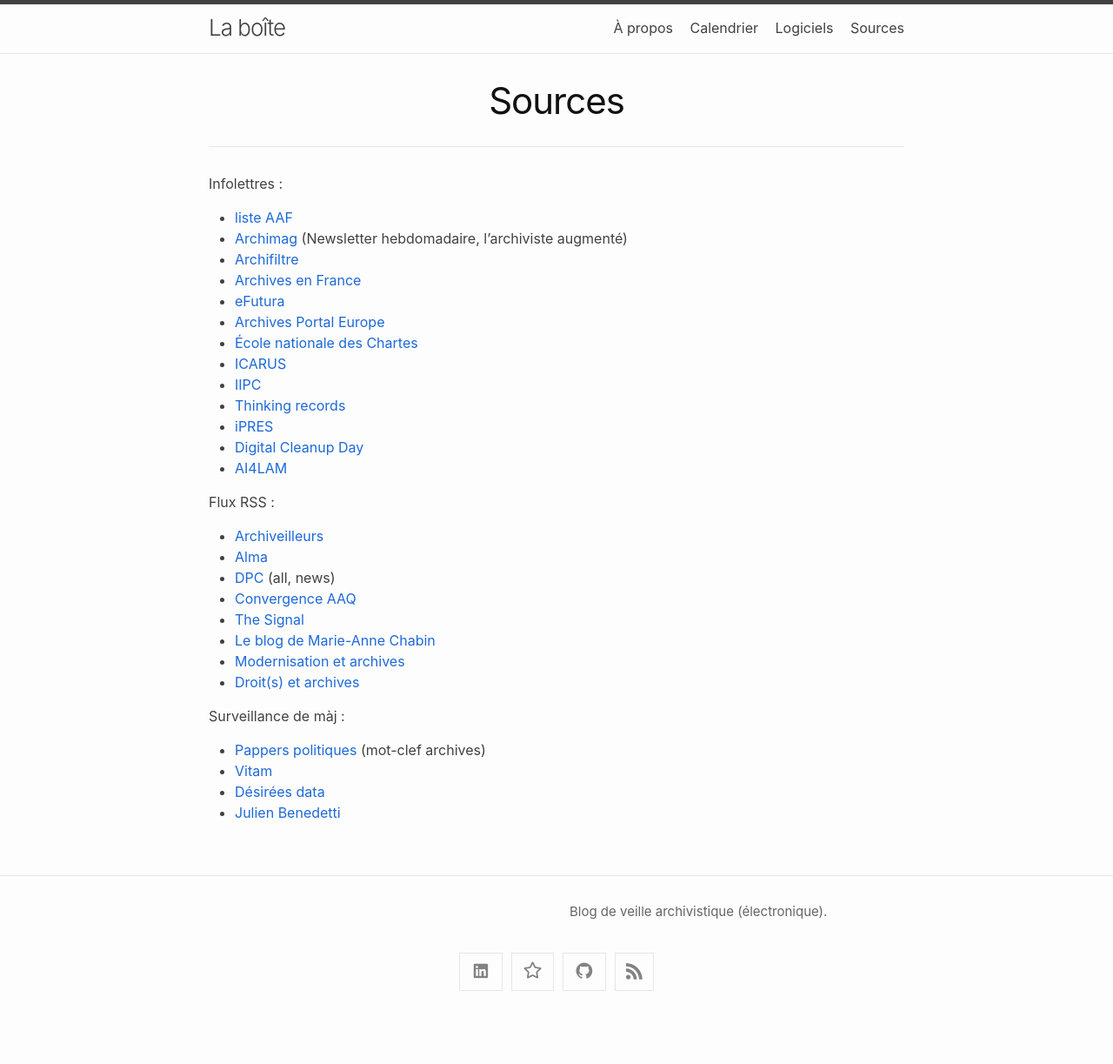
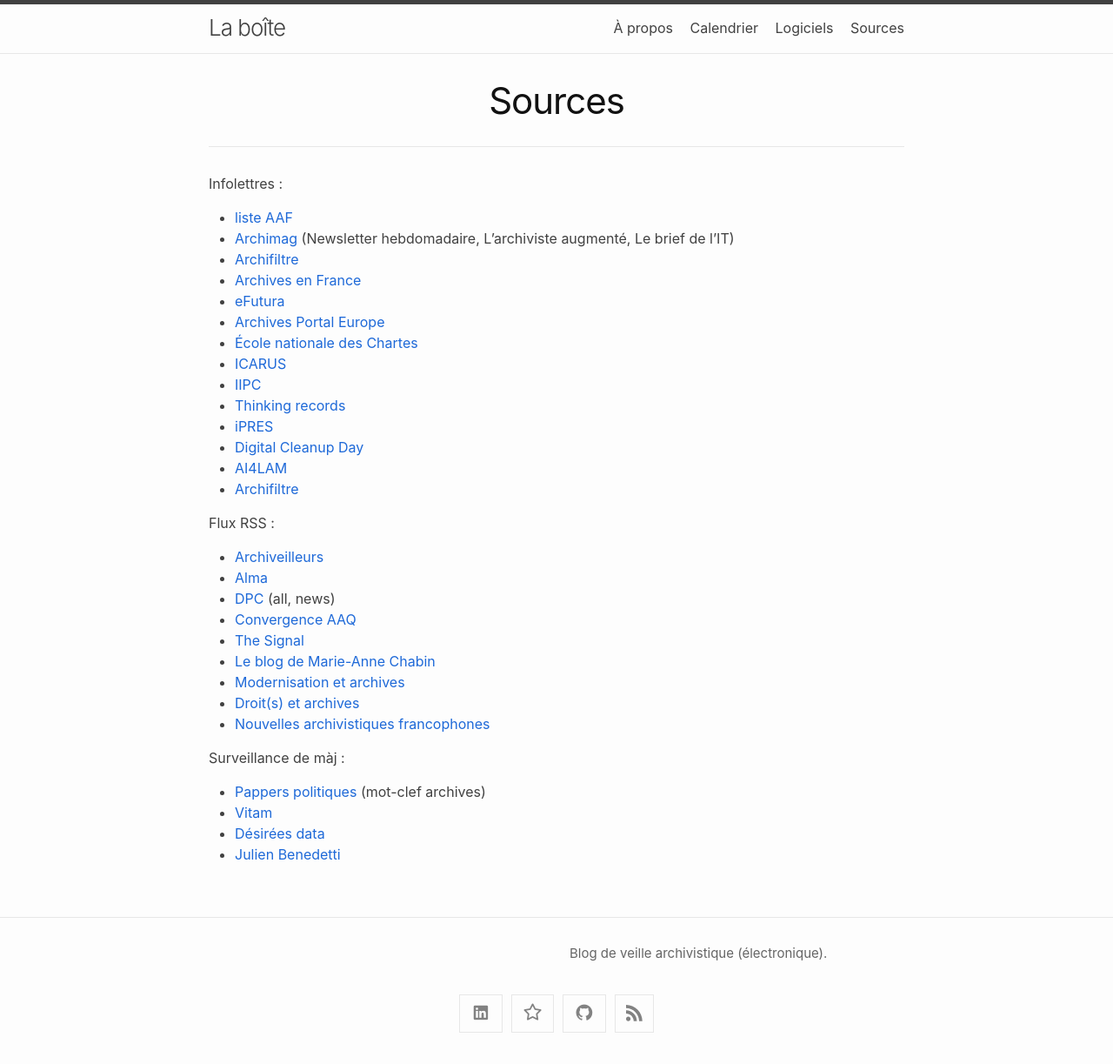
Before and after one commit to AliceGuerin/AliceGuerin.github.io, a Jekyll site: the page built from sources.md, in a window 1280 px wide. Shown: the whole page at 87% size. Built offline with Jekyll 4.4.1, drawn with Linux system fonts in a browser that asks for light colours; nearby versions of some CDN libraries; before the commit the page ends 1175 px from its top, so only the background shows below that.

Commit message:
+sources et post archives orphelines

```diff
--- a/sources.md
+++ b/sources.md
@@ -6,7 +6,7 @@ description: Personnes, blogs, et sites que je suis.
 
 Infolettres :
 - [liste AAF](https://www.archivistes.org/la-liste-archives-fr/)
-- [Archimag](https://www.archimag.com/) (Newsletter hebdomadaire, l'archiviste augmenté)
+- [Archimag](https://www.archimag.com/) (Newsletter hebdomadaire, L'archiviste augmenté, Le brief de l'IT)
 - [Archifiltre](https://archifiltre.fabrique.social.gouv.fr/archifiltre-doc/)
 - [Archives en France](https://francearchives.gouv.fr/fr/lettre-info)
 - [eFutura](https://www.efutura.fr/)
@@ -18,6 +18,7 @@ Infolettres :
 - [iPRES](https://ipres-conference.org/)
 - [Digital Cleanup Day](https://digital-cleanup-day.fr/)
 - [AI4LAM](https://sites.google.com/view/ai4lam/home?)
+- [Archifiltre](https://archifiltre.fabrique.social.gouv.fr/)
 
 Flux RSS :
 - [Archiveilleurs](http://archiveilleurs.org/)
@@ -28,6 +29,7 @@ Flux RSS :
 - [Le blog de Marie-Anne Chabin](https://www.marieannechabin.fr/)
 - [Modernisation et archives](https://siaf.hypotheses.org/)
 - [Droit(s) et archives](https://siafdroit.hypotheses.org/)
+- [Nouvelles archivistiques francophones](https://www.piaf-archives.org/nouvelles-archivistiques-francophones)
 
 Surveillance de màj :
 - [Pappers politiques](https://politique.pappers.fr/recherche?q=archives) (mot-clef archives)
```
Also changed, not shown: _posts/2025-12-27-archives-orphelines.md (added, +34 -0 lines).
